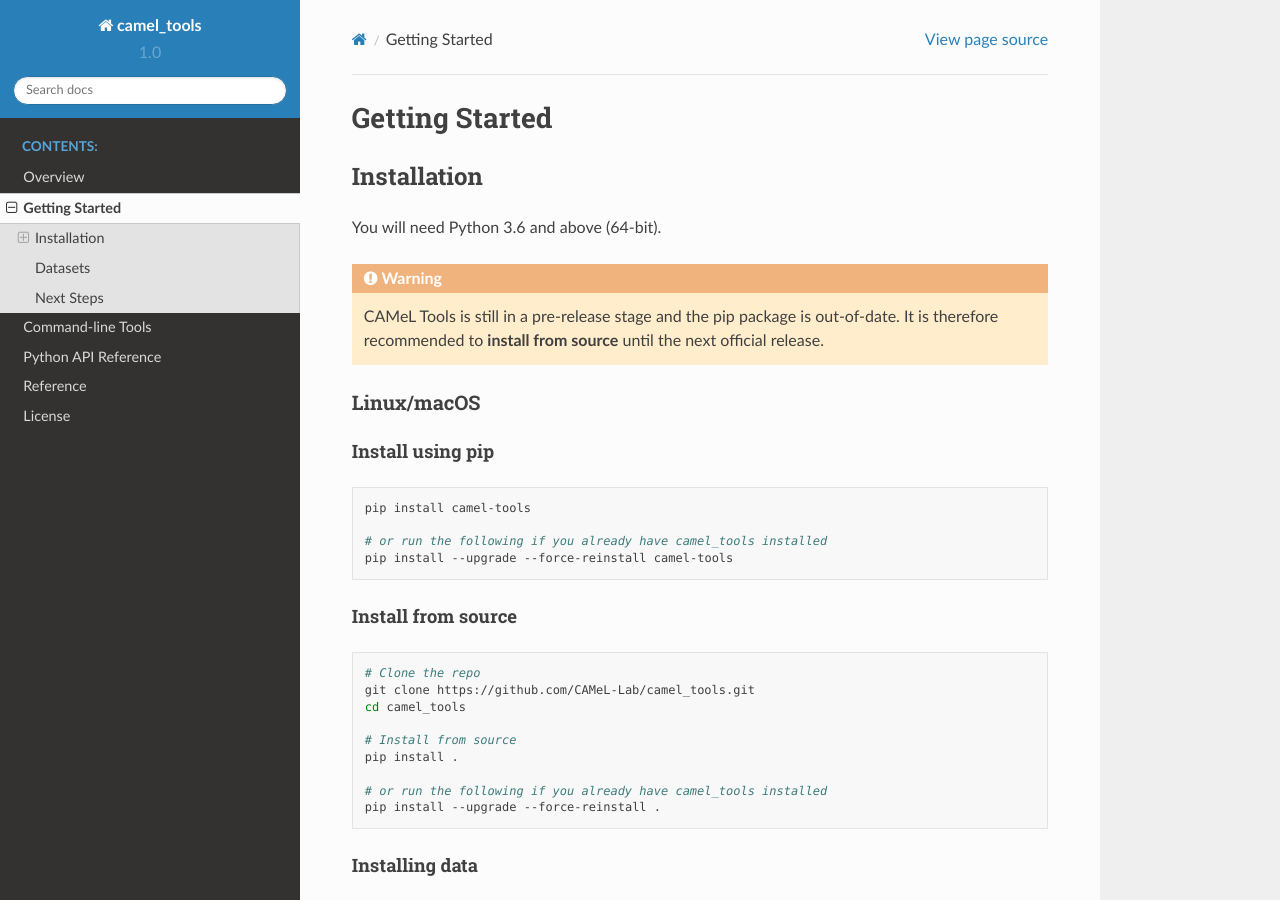
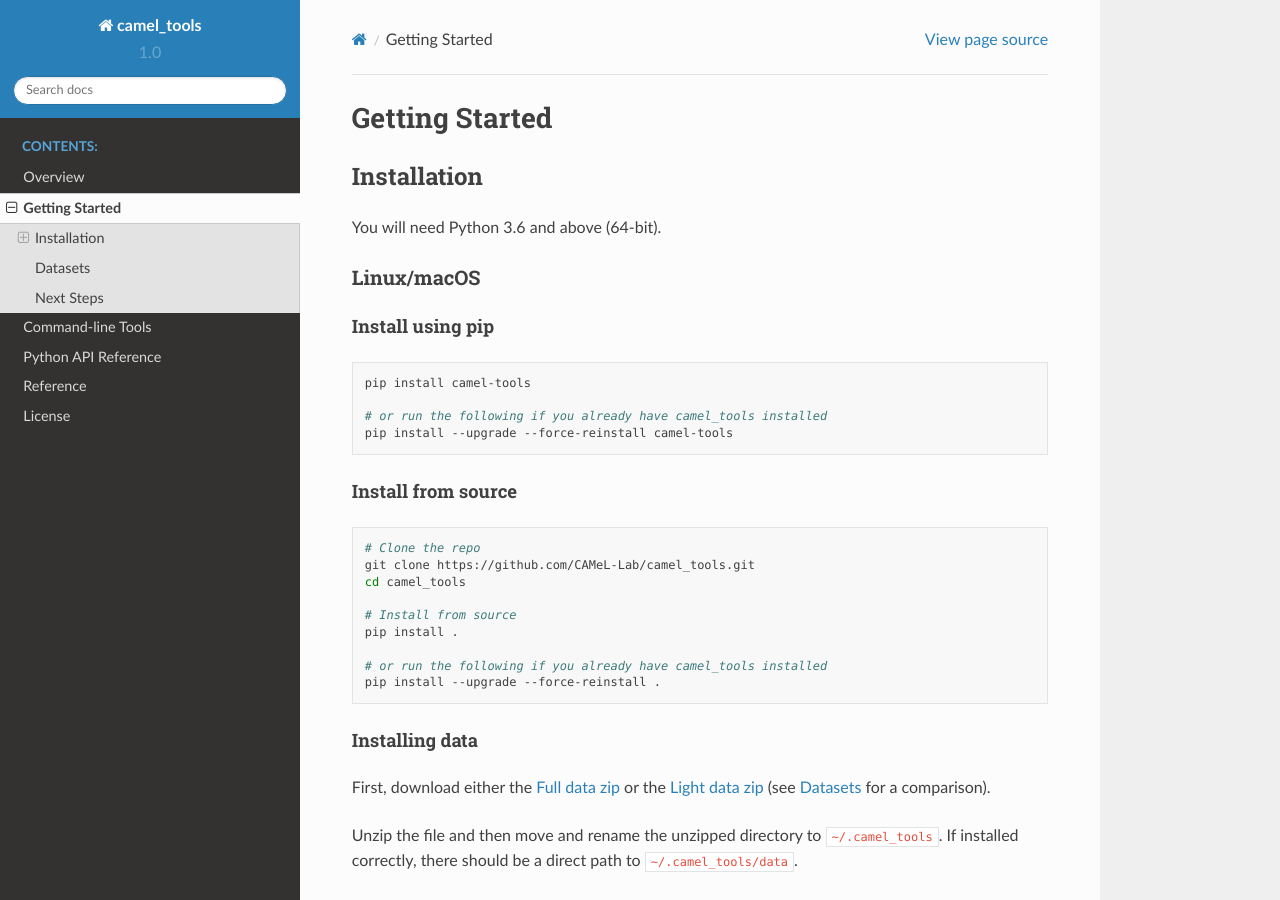
Before and after one commit to CAMeL-Lab/camel_tools, a Sphinx documentation site: the page built from docs/source/getting_started.rst, in a window 1280 px wide and 900 px high. Built offline with Sphinx 7.4.7 and the Read the Docs theme 2.0.0, drawn with Linux system fonts in a browser that asks for light colours.

Commit message:
Removed out-of-date note.

```diff
--- a/README.rst
+++ b/README.rst
@@ -41,11 +41,6 @@ Installation
 ------------
 
 You will need Python 3.6 and above (64-bit).
-
-    CAMeL Tools is still in a pre-release stage and the pip package is
-    out-of-date.
-    It is therefore recommended to **install from source** until the next
-    official release.
 
 Linux/macOS
 ~~~~~~~~~~~
--- a/docs/source/getting_started.rst
+++ b/docs/source/getting_started.rst
@@ -5,13 +5,6 @@ Installation
 ------------
 
 You will need Python 3.6 and above (64-bit).
-
-.. warning::
-
-   CAMeL Tools is still in a pre-release stage and the pip package is
-   out-of-date.
-   It is therefore recommended to **install from source** until the next
-   official release.
 
 Linux/macOS
 ~~~~~~~~~~~
```
